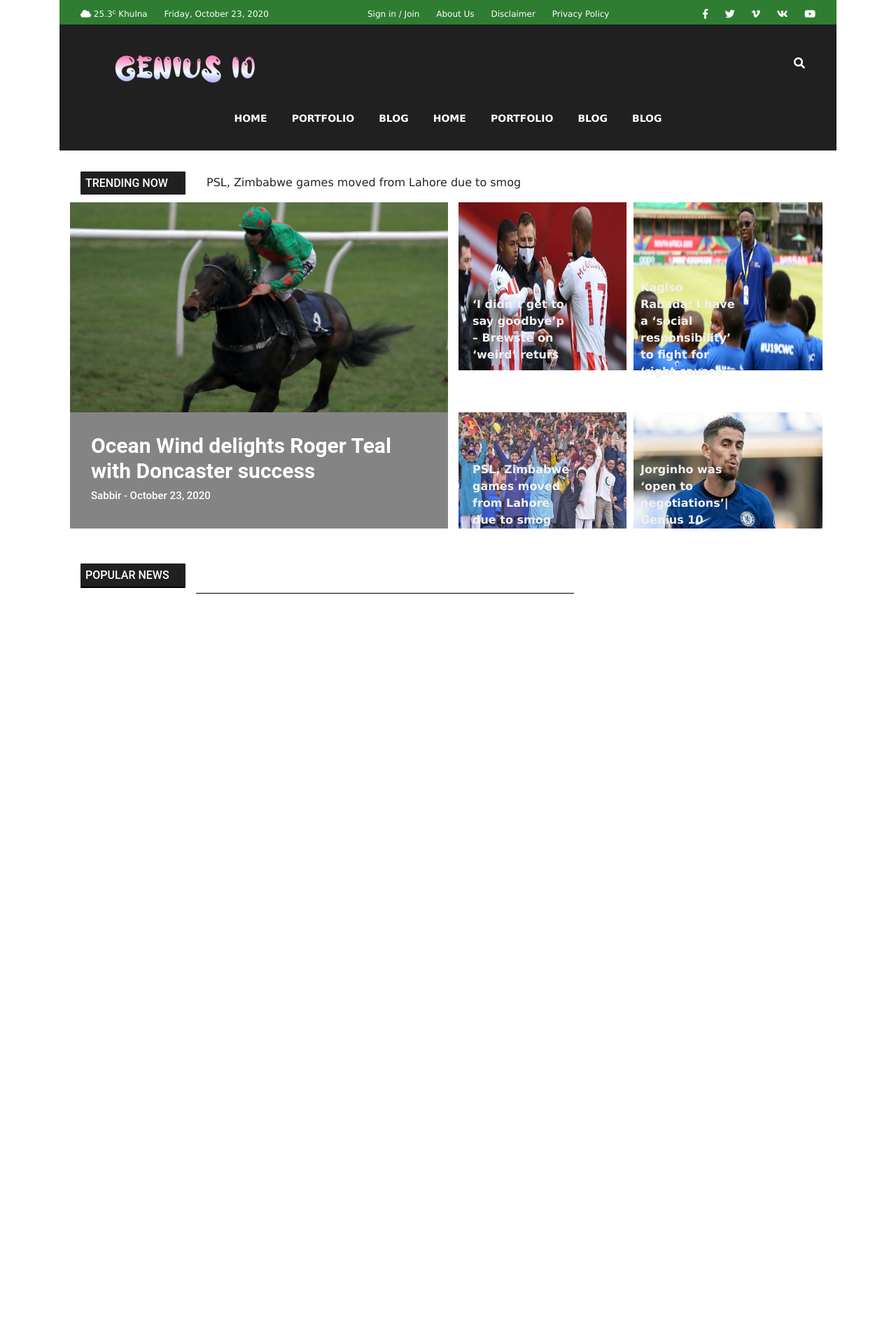
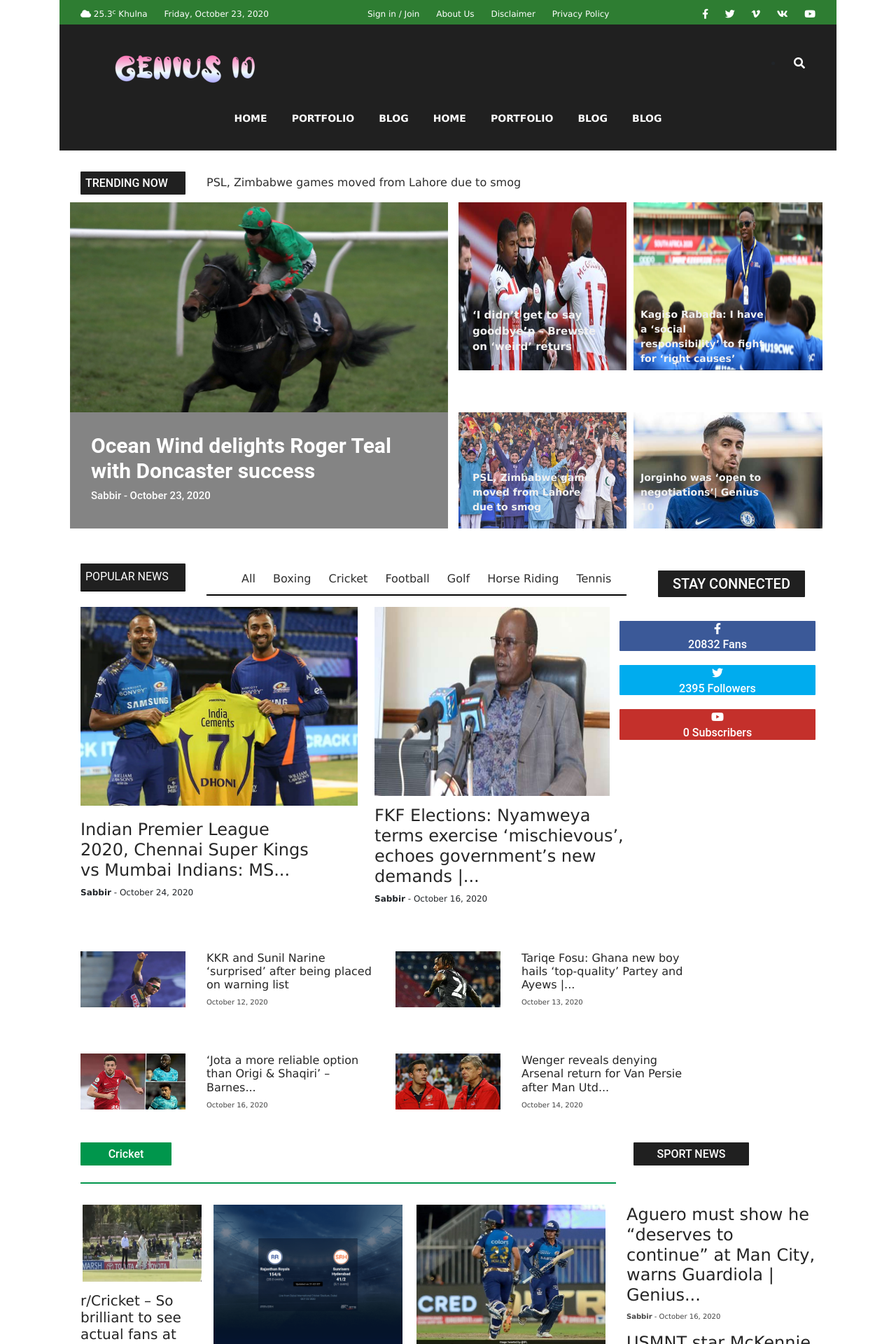
Before and after one commit to Muhammad-Waqas-Tahir/Sessional_01, a PHP site: page / in a window 1280 px wide. Shown: the top 1920 px of the page at 70% size. Before the commit the page ends 848 px from the top, so only its background shows below. Run offline with PHP 8.4, Linux system fonts and the light colour scheme.

Commit message:
third commit

```diff
--- a/css/style.css
+++ b/css/style.css
@@ -136,6 +136,7 @@
 
 .animation p {
     margin-top: 4px;
+    color: rgb(47, 47, 47);
 }
 
 .horse_riding {
@@ -154,11 +155,13 @@
 .football .text-block p {
     position: absolute;
     bottom: 0;
-    top: 38%;
+    top: 50%;
     color: #f1f1f1;
     width: 100%;
-    padding: 20px;
+    /* padding: 20px; */
     font-weight: bold;
+    font-size: 15px;
+    margin-left: 20px;
 
 
 }
@@ -167,22 +170,24 @@
     background: #848484;
 } */
 
-.cricket img {
+.cricket_boy img {
     width: 180%;
     height: 80%;
     margin-left: 70px;
 
+
 }
 
-.cricket .text-block p {
+.cricket_boy .text-block p {
     position: absolute;
     bottom: 0;
-    top: 30%;
+    top: 50%;
     color: #f1f1f1;
     width: 100%;
-    padding: 20px;
+    /* padding: 20px; */
     font-weight: bold;
-    margin-left: 60px;
+    font-size: 14px;
+    margin-left: 80px;
 
 }
 
@@ -213,12 +218,12 @@
 .cricket_2 .text-block p {
     position: absolute;
     bottom: 0;
-    top: 30%;
+    top: 50%;
     color: #f1f1f1;
     width: 100%;
-    padding: 20px;
     font-weight: bold;
-    /* margin-left: 20px; */
+    font-size: 14px;
+    margin-left: 20px;
 
 }
 
@@ -234,12 +239,12 @@
 .football_2 .text-block p {
     position: absolute;
     bottom: 0;
-    top: 30%;
+    top: 50%;
     color: #f1f1f1;
     width: 100%;
-    padding: 20px;
     font-weight: bold;
-    margin-left: 60px;
+    font-size: 14px;
+    margin-left: 80px;
 
 }
 
@@ -248,10 +253,10 @@
 
 .popular_news {
     padding-top: 50px;
-    padding-bottom: 40px;
+
 }
 
-.popular h6 {
+.popular p {
     background: rgb(32, 32, 32) !important;
     color: #ffffff;
     padding: 7px 7px;
@@ -262,7 +267,414 @@
 
 }
 
-.popular_menu {
+/* .popular_menu {
 
-    border-bottom: 1px solid black;
+
+} */
+
+
+.popular_news_menu {
+
+    list-style: none;
+    text-align: left;
+    display: block;
+    width: 100%;
+    border-bottom: 2px solid black;
 }
+
+.popular_news_menu li {
+    display: inline-block;
+    margin: 10px 10px;
+
+
+}
+
+.popular_news_menu li a {
+    color: rgb(46, 46, 46);
+
+}
+
+.stay_connected h5 {
+    background: rgb(32, 32, 32) !important;
+    color: #ffffff;
+    padding: 7px 7px;
+    border-radius: 1px;
+    font-family: 'Roboto', sans-serif;
+    /* border-bottom: 2px solid black; */
+    text-align: center;
+    margin: 10px 15px
+}
+
+.popular_news_cricket img {
+
+    width: 120%;
+    height: 100%;
+}
+
+.popular_news_football img {
+    width: 140%;
+    height: 95%;
+    margin-left: 60px;
+}
+
+.stay_facebook {
+    background: #3b5998 !important;
+    color: #ffffff;
+    /* padding: 7px 7px; */
+    border-radius: 1px;
+    font-family: 'Roboto', sans-serif;
+
+    text-align: center;
+    margin-top: 20px;
+
+    margin-left: 140px;
+    /* padding-right: 20px; */
+}
+
+
+.stay_twitter {
+    background: #00acee !important;
+    color: #ffffff;
+    /* padding: 7px 7px; */
+    border-radius: 1px;
+    font-family: 'Roboto', sans-serif;
+
+    text-align: center;
+    margin-top: 20px;
+
+    margin-left: 140px;
+    /* padding-right: 20px; */
+}
+
+.stay_youtube {
+    background: #c4302b !important;
+    color: #ffffff;
+    /* padding: 7px 7px; */
+    border-radius: 1px;
+    font-family: 'Roboto', sans-serif;
+
+    text-align: center;
+    margin-top: 20px;
+
+    margin-left: 140px;
+    /* padding-right: 20px; */
+}
+
+.stay_facebook a i {
+    color: #ffffff;
+
+}
+
+.popular_news_stay .stay_facebook h6 {
+    color: #ffffff;
+
+}
+
+
+
+.stay_twitter a i {
+    color: #ffffff;
+
+}
+
+.popular_news_stay .stay_twitter h6 {
+    color: #ffffff;
+
+}
+
+
+.stay_youtube a i {
+    color: #ffffff;
+
+}
+
+.popular_news_stay .stay_youtube h6 {
+    color: #ffffff;
+
+}
+
+.text_cricket h4 {
+    margin-top: 20px;
+}
+
+.text_cricket p {
+    font-size: 12px;
+}
+
+
+.text_football h4 {
+    margin-left: 60px;
+}
+
+.text_football p {
+    margin-left: 60px;
+    font-size: 12px;
+}
+
+
+.popular_01 img {
+    width: 150px;
+    height: 80px;
+}
+
+.popular_01_text p {
+    color: rgb(68, 68, 68);
+    font-size: 10px;
+}
+
+.popular_news h6 {
+    color: rgb(39, 39, 39);
+}
+
+.popular_news h6:hover {
+    color: rgb(47, 180, 58);
+}
+
+.text_cricket h4 {
+    color: rgb(39, 39, 39);
+
+}
+
+.text_cricket h4:hover {
+    color: rgb(47, 180, 58);
+
+}
+
+.text_football h4 {
+    color: rgb(39, 39, 39);
+
+}
+
+.text_football h4:hover {
+    color: rgb(47, 180, 58);
+
+}
+
+
+
+/* cricket */
+
+
+.cricket {
+    margin-top: 70px;
+}
+
+.cricket_green h6 {
+    background: #00964c !important;
+    color: #ffffff;
+    padding: 7px 7px;
+    border-radius: 1px;
+    font-family: 'Roboto', sans-serif;
+    margin-right: 380px;
+    /* margin-left: 60px; */
+    text-align: center;
+
+}
+
+.horizental_line hr {
+    border: 1px solid #00964c;
+    margin-top: none;
+    margin-right: 300px;
+    margin-left: 15px;
+
+}
+
+.SPORT_NEWS h6 {
+    background: rgb(32, 32, 32) !important;
+    color: #ffffff;
+    padding: 7px 7px;
+    border-radius: 1px;
+    font-family: 'Roboto', sans-serif;
+    margin-left: 250px;
+    margin-right: 95px;
+    /* margin-left: 60px; */
+    text-align: center;
+}
+
+
+.cricket_menu {
+    margin-top: 30px;
+}
+
+.cricket_images {
+    margin-top: 30px;
+    margin-bottom: 50px;
+}
+
+.cricket_image1 img {
+
+    width: 170px;
+    height: 110px;
+    margin-left: 3px;
+}
+
+.cricket_image2 img {
+
+    width: 270px;
+    height: 200px;
+    margin-left: 10px;
+
+}
+
+.cricket_image3 img {
+
+    width: 270px;
+    height: 200px;
+    margin-left: 30px;
+
+}
+
+.sport_news h4 {
+    margin-left: 60px;
+
+}
+
+.sport_news p {
+    color: rgb(68, 68, 68);
+    font-size: 10px;
+    margin-left: 60px;
+}
+
+.sport_news a h4 {
+    color: rgb(37, 37, 37);
+
+}
+
+.sport_news h4:hover {
+    color: rgb(47, 180, 58);
+
+}
+
+.cricket_image1 a h5 {
+    color: rgb(37, 37, 37);
+    margin-top: 15px;
+
+}
+
+.cricket_image1 a h5:hover {
+    color: rgb(47, 180, 58);
+
+}
+
+.cricket_image1 h6 {
+
+    font-size: 12px;
+}
+
+.cricket_image1 p {
+    color: rgb(68, 68, 68);
+    font-size: 10px;
+}
+
+.cricket_image2 a h5 {
+    color: rgb(37, 37, 37);
+    margin-top: 15px;
+    margin-left: 15px;
+
+}
+
+.cricket_image2 a h5:hover {
+    color: rgb(47, 180, 58);
+
+}
+
+.cricket_image2 h6 {
+
+    font-size: 12px;
+    margin-left: 15px;
+}
+
+.cricket_image2 p {
+    color: rgb(68, 68, 68);
+    font-size: 10px;
+    margin-left: 15px;
+}
+
+.cricket_image3 a h5 {
+    color: rgb(37, 37, 37);
+    margin-top: 15px;
+    margin-left: 40px;
+
+}
+
+.cricket_image3 a h5:hover {
+    color: rgb(47, 180, 58);
+
+}
+
+.cricket_image3 h6 {
+
+    font-size: 12px;
+    margin-left: 40px;
+}
+
+.cricket_image3 p {
+    color: rgb(68, 68, 68);
+    font-size: 10px;
+    margin-left: 40px;
+}
+
+.bg_images {
+    background-color: rgb(22, 22, 22);
+    margin-bottom: 100px;
+    padding-bottom: 50px;
+    padding-right: 30px;
+}
+
+
+.bg_images_01 img {
+    margin-top: 50px;
+    width: 350px;
+    height: 250px;
+}
+
+.bg_images_02 img {
+    margin-top: 50px;
+    width: 350px;
+    height: 250px;
+}
+
+.bg_images_03 img {
+    margin-top: 50px;
+    width: 350px;
+    height: 250px;
+}
+
+.bg_images_01 a h4 {
+    position: absolute;
+    bottom: 0;
+    top: 60%;
+    color: #f1f1f1;
+    width: 100%;
+    padding: 20px;
+    font-weight: bold;
+    font-family: 'Roboto', sans-serif;
+    text-align: left;
+    font-size: 17px;
+}
+
+.bg_images_02 a h4 {
+    position: absolute;
+    bottom: 0;
+    top: 60%;
+    color: #f1f1f1;
+    width: 100%;
+    padding: 20px;
+    font-weight: bold;
+    font-family: 'Roboto', sans-serif;
+    text-align: left;
+    font-size: 17px;
+}
+
+.bg_images_03 a h4 {
+    position: absolute;
+    bottom: 0;
+    top: 60%;
+    color: #f1f1f1;
+    width: 100%;
+    padding: 20px;
+    font-weight: bold;
+    font-family: 'Roboto', sans-serif;
+    text-align: left;
+    font-size: 17px;
+}
--- a/index.html
+++ b/index.html
@@ -106,7 +106,7 @@
 
                     </div>
                     <div class="animation col-sm-7">
-                        <p>PSL, Zimbabwe games moved from Lahore due to smog</p>
+                      <a href=""><p>PSL, Zimbabwe games moved from Lahore due to smog</p></a>
 
                       </div>
 
@@ -116,21 +116,21 @@
                       <div class="football col-sm-2">
                           <img src="./images/football.jpg" alt="football">
                           <div class="text-block">
-                            <p>‘I didn’t get to say goodbye’p – Brewste on ‘weird’ returs </p>
+                           <a href=""><p>‘I didn’t get to say goodbye’p – Brewste on ‘weird’ returs </p></a>
                           </div>
 
 
                     </div>
-                    <div class="cricket col-sm-2">
+                    <div class="cricket_boy col-sm-2">
                         <img src="./images/cricket.PNG" alt="football">
                         <div class="text-block">
-                            <p>Kagiso Rabada: I have a ‘social responsibility’ to fight for ‘right causes’</p>
+                          <a href=""> <p>Kagiso Rabada: I have a ‘social responsibility’ to fight for ‘right causes’</p></a>
                           </div>
 
                   </div>
                   <div class="text col-sm-6">
 
-                      <h3>Ocean Wind delights Roger Teal with Doncaster success</h3>
+                    <a href=""> <h3>Ocean Wind delights Roger Teal with Doncaster success</h3></a>
                       <h6>Sabbir - October 23, 2020</h6>
                 </div>
 
@@ -165,24 +165,204 @@
       <div class="container">
         <div class="row ml-0 mr-0">
             <div class="popular col-sm-2">
-                <h6>POPULAR NEWS</h6>
+                <p>POPULAR NEWS</p>
 
 
               </div>
-              <div class="popular_menu col-sm-6">
+              <div class="popular_menu col-sm-7">
+                <ul class="popular_news_menu">
+                    <li><a href="">All</a></li>
+                    <li><a href="">Boxing</a></li>
+                    <li><a href="">Cricket</a></li>
+                    <li><a href="">Football</a></li>
+                    <li><a href="">Golf</a></li>
+                    <li><a href="">Horse Riding</a></li>
+                    <li><a href="">Tennis</a></li>
+
+                </ul>
+                  </div>
+                  <div class="stay_connected col-sm-3">
+                    <h5>STAY CONNECTED</h5>
+
+
+                  </div>
+
+                  <div class="popular_news_cricket col-sm-4">
+                      <img src="./images/cricket_3.PNG" alt="cricket_3">
+                      </div>
+
+                      <div class="popular_news_football col-sm-3">
+                        <img src="./images/football_3.jpg" alt="football_3">
+                        </div>
+                        <div class="popular_news_stay col-sm-5">
+                            <div class="stay_facebook">
+                            <a href="#"><i class="fab fa-facebook-f"></i></a>
+                           <h6>  20832 Fans</h6>
+                        </div>
+                        <div class="stay_twitter">
+                            <a href="#"><i class="fab fa-twitter"></i></a>
+                           <h6>  2395 Followers </h6>
+                        </div>
+                        <div class="stay_youtube">
+                            <a href="#"><i class="fab fa-youtube"></i></a>
+                           <h6>  0 Subscribers</h6>
+                        </div>
+                    </div>
+
+                    <div class="text_cricket col-sm-4">
+                       <a href=""><h4>Indian Premier League 2020, Chennai Super Kings vs Mumbai Indians: MS...</h4></a>
+                        <p><strong>Sabbir</strong> - October 24, 2020</p>
+                    </div>
+                    <div class="text_football col-sm-5">
+                      <a href=""><h4>FKF Elections: Nyamweya terms exercise ‘mischievous’, echoes government’s new demands |...</h4></a>
+                        <p><strong>Sabbir</strong> - October 16, 2020</p>
+                    </div>
 
 
 
-              </div>
+
+
         </div>
       </div>
     </div>
 
     </section>
 
+    <section>
+        <div class="popular_news">
+            <div class="container">
+              <div class="row ml-0 mr-0">
+
+        <div class="popular_01 col-sm-2">
+            <img src="./images/popular_01.PNG" alt="popular_01">
+        </div>
+        <div class="popular_01_text col-sm-3">
+            <a href=""><h6>KKR and Sunil Narine ‘surprised’ after being placed on warning list</h6></a>
+            <p>October 12, 2020</p>
+        </div>
+        <div class="popular_01 col-sm-2">
+            <img src="./images/popular_02.PNG" alt="popular_02">
+        </div>
+        <div class="popular_01_text col-sm-3">
+            <a href=""><h6>Tariqe Fosu: Ghana new boy hails ‘top-quality’ Partey and Ayews |...</h6></a>
+            <p>October 13, 2020</p>
+        </div>
+
+    </div>
+</div>
+</div>
+    </section>
+    <section>
+        <div class="popular_news">
+            <div class="container">
+              <div class="row ml-0 mr-0">
+
+        <div class="popular_01 col-sm-2">
+           <a href="#"> <img src="./images/popular_03.PNG" alt="popular_03"></a>
+        </div>
+        <div class="popular_01_text col-sm-3">
+            <a href=""><h6>‘Jota a more reliable option than Origi & Shaqiri’ – Barnes...</h6></a>
+            <p>October 16, 2020</p>
+        </div>
+        <div class="popular_01 col-sm-2">
+            <img src="./images/popular_04.PNG" alt="popular_04">
+        </div>
+        <div class="popular_01_text col-sm-3">
+           <a href=""><h6>Wenger reveals denying Arsenal return for Van Persie after Man Utd...</h6></a>
+            <p>October 14, 2020</p>
+        </div>
+
+    </div>
+</div>
+</div>
+    </section>
+
+<section>
+    <div class="cricket_menu">
+        <div class="container">
+          <div class="row ml-0 mr-0">
+            <div class="cricket_green col-sm-6">
+                <h6>Cricket</h6>
+            </div>
+            <div class="SPORT_NEWS col-sm-6">
+                <h6>SPORT NEWS</h6>
+
+
+            </div>
+
+
+            </div>
+            <div class="horizental_line">
+                <hr>
+            </div>
+        </div>
+    </div>
+
+</section>
+
+<section>
+
+    <div class="cricket_images">
+        <div class="container">
+          <div class="row ml-0 mr-0">
+            <div class="cricket_image1 col-sm-2">
+               <a href=""><img src="./images/cricket_4.PNG" alt="cricket_04"></a>
+                <a href=""><h5>r/Cricket – So brilliant to see actual fans at the Shield today, first time fans have been able to attend pro men’s cricket in...</h5></a>
+                 <h6><strong>Sabbir</strong> </h6>
+                <p> October 10, 2020</p>
+                </div>
+                <div class="cricket_image2 col-sm-3">
+                 <a href=""> <img src="./images/cricket_5.PNG" alt="cricket_05"></a>
+                    <a href=""><h5>Rajasthan Royals vs Sunrisers Hyderabad live score over Match 40 T20 1 5 updates | Genius 10</h5></a>
+                    <h6><strong>Sabbir</strong> </h6>
+                    <p> October 10, 2020</p>
+                </div>
+                    <div class="cricket_image3 col-sm-3">
+                       <a href=""> <img src="./images/cricket_6.PNG" alt="cricket_06"></a>
+                        <a href=""><h5>IPL 2020 Points Table Update: Orange Cap Holder And Purple Cap Holder List After Chennai Super Kings vs Mumbai Indians | Genius 10</h5></a>
+                        <h6><strong>Sabbir</strong> </h6>
+                        <p> October 10, 2020</p>
+                        </div>
+                         <div class="sport_news col-sm-4">
+                           <a href=""><h4>Aguero must show he “deserves to continue” at Man City, warns Guardiola | Genius...</h4></a>
+                            <p><strong>Sabbir</strong> - October 16, 2020</p>
+                           <a href=""> <h4>USMNT star McKennie tests positive for Covid-19 as Juventus squad self-isolate | Genius 10</h4></a>
+                            <p><strong>Sabbir</strong> - October 14, 2020</p>
+                            <a href=""><h4>IPL 2020: Tim Seifert Replaces Injured Ali Khan For Kolkata Knight Riders | Genius...</h4></a>
+                            <p><strong>Sabbir</strong> - October 21, 2020</p>
+                            </div>
+            </div>
+        </div>
+    </div>
+</section>
+
+ <section>
+    <div class="bg_images">
+        <div class="container">
+          <div class="row ml-0 mr-0">
+            <div class="bg_images_01 col-sm-4">
+                <a href=""> <img src="./images/bg_01.jpg" alt=""></a>
+                <a href=""><h4>Man Utd star Fernandes admits to changing his penalty approach as perfect record ended | Genius 10</h4></a>
+
+                </div>
+                <div class="bg_images_02 col-sm-4">
+                    <a href=""> <img src="./images/bg_02.jpg" alt=""></a>
+                     <a href=""><h4>‘Liverpool don’t need Sancho, but stopping Man Utd is nice’ – Redknapp reacts to winger transfer talk | Genius 10</h4></a>
+
+                    </div>
+                    <div class="bg_images_03 col-sm-4">
+                        <a href=""> <img src="./images/bg_03.jpg" alt=""></a>
+                          <a href=""><h4>Lomachenko: I Only Want To Improve Who I Am And My Legacy</h4></a>
+                        </div>
+            </div>
+        </div>
+    </div>
+
+</section>
+
 
 </div>
-    <!-- End Header  -->
+
 
 
 
```
Also changed, not shown: images/bg_01.jpg (added), images/bg_02.jpg (added), images/bg_03.jpg (added), images/cricket_3.PNG (added), images/cricket_4.PNG (added), images/cricket_5.PNG (added), images/cricket_6.PNG (added), images/football_3.jpg (added), images/popular_01.PNG (added), images/popular_02.PNG (added), images/popular_03.PNG (added), images/popular_04.PNG (added).
